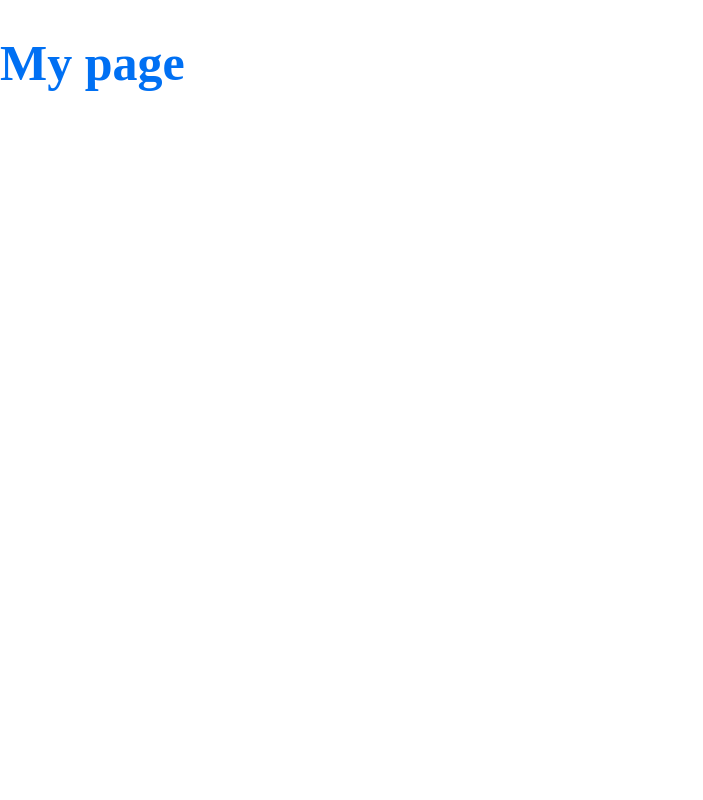
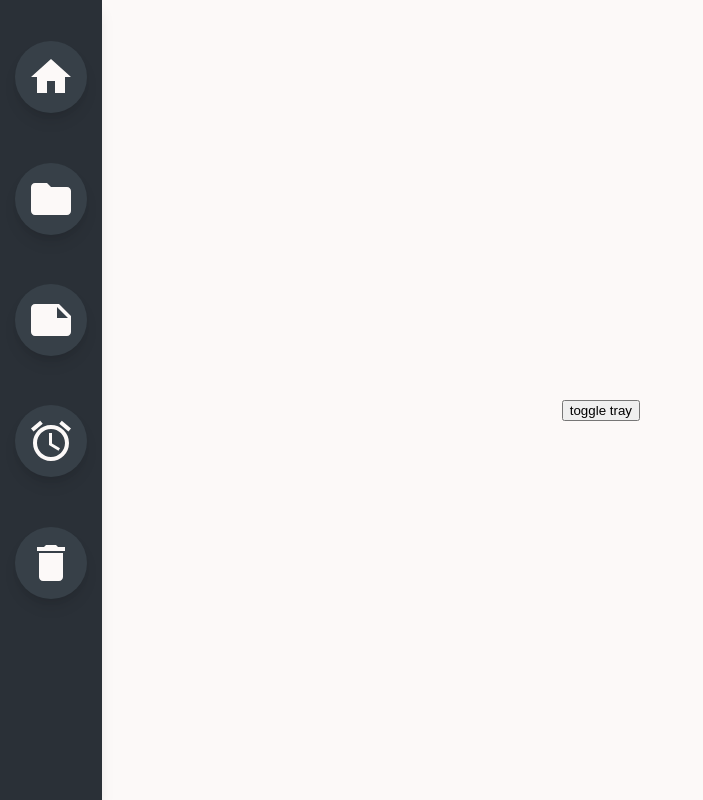
Before and after one commit to j-dsmith/clarity-productivity-app, a Next.js app: page / in a window 1280 px wide. Shown: the whole page, without its empty margins (0-703 px from the left). Built offline with nearby package versions, Linux system fonts and the light colour scheme.

Commit message:
Initial commit: Sidebar styling and tray animation functionality and scaffolding

```diff
--- /dev/null
+++ b/components/sidebar-tray/index.js
@@ -0,0 +1,42 @@
+import { useContext } from 'react';
+import AnimationContext from '../../store/animation-ctx';
+import { useCycle } from 'framer-motion';
+import { StyledTray } from './tray.styles';
+
+const SidebarTray = () => {
+  const animationCtx = useContext(AnimationContext);
+  const { trayOpenState, toggleTrayOpenState } = animationCtx;
+  console.log(animationCtx);
+
+  const variants = {
+    closed: {
+      left: '-17%',
+      transition: {
+        type: 'linear',
+        duration: 0.5,
+        ease: 'easeInOut',
+      },
+    },
+    open: {
+      left: '8%',
+      transition: {
+        type: 'linear',
+        duration: 0.5,
+        ease: 'easeInOut',
+      },
+    },
+  };
+
+  return (
+    <StyledTray variants={variants} initial="closed" animate={trayOpenState}>
+      <button
+        onClick={() => toggleTrayOpenState()}
+        style={{ position: 'fixed', right: '50%', top: '50%' }}
+      >
+        toggle tray
+      </button>
+    </StyledTray>
+  );
+};
+
+export default SidebarTray;
--- /dev/null
+++ b/components/sidebar-tray/tray.styles.js
@@ -0,0 +1,12 @@
+import styled from 'styled-components';
+import { motion } from 'framer-motion';
+
+export const StyledTray = styled(motion.div)`
+  background-color: ${({ theme }) => theme.colors.gray700};
+  width: 17%;
+  height: 100vh;
+  min-height: 100vh;
+  position: relative;
+  z-index: 0;
+  box-shadow: ${({ theme }) => theme.shadow.lg};
+`;
--- /dev/null
+++ b/components/sidebar.js/index.js
@@ -0,0 +1,19 @@
+import { StyledSidebar, SidebarItemList } from './sidebar.styles';
+import SidebarItem from './sidebar-item';
+import { data } from './sidebar-data';
+
+const Sidebar = () => {
+  const renderSidebarItems = () => {
+    return data.map((item) => (
+      <SidebarItem key={item.title} icon={item.icon} color={item.color} />
+    ));
+  };
+
+  return (
+    <StyledSidebar>
+      <SidebarItemList>{renderSidebarItems()}</SidebarItemList>
+    </StyledSidebar>
+  );
+};
+
+export default Sidebar;
--- /dev/null
+++ b/components/sidebar.js/sidebar-data.js
@@ -0,0 +1,33 @@
+import * as MdIcons from 'react-icons/md';
+import { theme } from '../../pages/_app';
+
+const { turquoise, bittersweet, naplesyellow, bluecrayola, lavender } =
+  theme.colors;
+
+export const data = [
+  {
+    title: 'Home',
+    icon: <MdIcons.MdHome />,
+    color: naplesyellow,
+  },
+  {
+    title: 'Projects',
+    icon: <MdIcons.MdFolder />,
+    color: bluecrayola,
+  },
+  {
+    title: 'Decks',
+    icon: <MdIcons.MdNote />,
+    color: lavender,
+  },
+  {
+    title: 'Timer',
+    icon: <MdIcons.MdAlarm />,
+    color: turquoise,
+  },
+  {
+    title: 'Trash',
+    icon: <MdIcons.MdDelete />,
+    color: bittersweet,
+  },
+];
--- /dev/null
+++ b/components/sidebar.js/sidebar-item.js
@@ -0,0 +1,10 @@
+import { StyledIcon } from './sidebar.styles';
+const SidebarItem = ({ icon, color }) => {
+  return (
+    <StyledIcon whileHover="hover" color={color}>
+      {icon}
+    </StyledIcon>
+  );
+};
+
+export default SidebarItem;
--- /dev/null
+++ b/components/sidebar.js/sidebar.styles.js
@@ -0,0 +1,49 @@
+import styled from 'styled-components';
+import { motion } from 'framer-motion';
+
+export const StyledSidebar = styled.nav`
+  height: 100vh;
+  min-height: 100vh;
+  width: 8%;
+  background-color: ${({ theme }) => theme.colors.gray800};
+  box-shadow: ${({ theme }) => theme.shadow.lg};
+  position: fixed;
+  top: 0;
+  left: 0;
+  z-index: 99;
+`;
+
+export const SidebarItemList = styled.ul`
+  margin: 0;
+  padding: 0;
+  height: 80%;
+  width: 100%;
+  display: flex;
+  flex-direction: column;
+  align-items: center;
+  justify-content: space-evenly;
+  list-style: none;
+`;
+
+export const StyledIcon = styled(motion.div)`
+  margin: 0.5rem;
+  padding: 0.75rem;
+  border-radius: 50%;
+  display: grid;
+  place-items: center;
+  color: ${({ theme }) => theme.colors.cultured};
+  background-color: ${({ theme }) => theme.colors.gray700};
+  box-shadow: ${({ theme }) => theme.shadow.lg};
+  cursor: pointer;
+  transition: all 150ms linear;
+
+  &:hover {
+    color: ${({ color }) => color};
+    border-radius: 1.5rem;
+  }
+
+  svg {
+    height: 3rem;
+    width: 3rem;
+  }
+`;
--- a/package.json
+++ b/package.json
@@ -6,9 +6,11 @@
     "start": "next start"
   },
   "dependencies": {
+    "framer-motion": "^5.3.3",
     "next": "latest",
     "react": "^17.0.2",
     "react-dom": "^17.0.2",
+    "react-icons": "^4.3.1",
     "react-is": "^17.0.2",
     "styled-components": "^5.2.3"
   },
--- a/pages/_app.js
+++ b/pages/_app.js
@@ -1,26 +1,56 @@
-import { createGlobalStyle, ThemeProvider } from 'styled-components'
+import { createGlobalStyle, ThemeProvider } from 'styled-components';
+import { AnimationContextProvider } from '../store/animation-ctx';
 
 const GlobalStyle = createGlobalStyle`
-  body {
-    margin: 0;
-    padding: 0;
-    box-sizing: border-box;
-  }
-`
 
-const theme = {
+html,
+body {
+  padding: 0;
+  margin: 0;
+  overflow: hidden;
+  font-family: 'Roboto', Arial, Helvetica, sans-serif;
+  background-color: hsl(20, 33%, 98%);
+}
+
+* {
+  box-sizing: border-box;
+}
+
+`;
+
+export const theme = {
   colors: {
-    primary: '#0070f3',
+    gray100: 'hsl(214, 14%, 77%)',
+    gray200: 'hsl(211, 13%, 59%)',
+    gray300: 'hsl(212, 13%, 48%)',
+    gray400: 'hsl(210, 13%, 42%)',
+    gray500: 'hsl(213, 13%, 36%)',
+    gray600: 'hsl(213, 13%, 31%)',
+    gray700: 'hsl(210, 13%, 25%)',
+    gray800: 'hsl(212, 14%, 19%)',
+    gray900: 'hsl(240, 14%, 1%)',
+    turquoise: 'hsl(176, 56%, 55%)',
+    cultured: 'hsl(20, 33%, 98%)',
+    bittersweet: 'hsl(0, 100%, 71%)',
+    naplesyellow: 'hsl(50, 100%, 71%)',
+    bluecrayola: 'hsl(222, 100%, 61%)',
+    lavender: 'hsl(267, 72%, 82%)',
   },
-}
+  shadow: {
+    md: '0 4px 6px -1px rgba(0, 0, 0, 0.1), 0 2px 4px -1px rgba(0, 0, 0, 0.06)',
+    lg: '0 10px 15px -3px rgba(0, 0, 0, 0.1), 0 4px 6px -2px rgba(0, 0, 0, 0.05)',
+    xl: '0 20px 25px -5px rgba(0, 0, 0, 0.1), 0 10px 10px -5px rgba(0, 0, 0, 0.04)',
+    dbXl: '0 25px 50px -12px rgba(0, 0, 0, 0.25)',
+  },
+};
 
 export default function App({ Component, pageProps }) {
   return (
-    <>
+    <AnimationContextProvider>
       <GlobalStyle />
       <ThemeProvider theme={theme}>
         <Component {...pageProps} />
       </ThemeProvider>
-    </>
-  )
+    </AnimationContextProvider>
+  );
 }
--- a/pages/index.js
+++ b/pages/index.js
@@ -1,10 +1,16 @@
-import styled from 'styled-components'
+import SidebarTray from '../components/sidebar-tray/index.js';
+import Sidebar from '../components/sidebar.js/index.js';
 
-const Title = styled.h1`
-  font-size: 50px;
-  color: ${({ theme }) => theme.colors.primary};
-`
+// const Title = styled.h1`
+//   font-size: 50px;
+//   color: ${({ theme }) => theme.colors.primary};
+// `
 
-export default function Home() {
-  return <Title>My page</Title>
+export default function Dashboard() {
+  return (
+    <>
+      <Sidebar />
+      <SidebarTray />
+    </>
+  );
 }
--- /dev/null
+++ b/store/animation-ctx.js
@@ -0,0 +1,29 @@
+import { createContext } from 'react';
+import { useCycle } from 'framer-motion';
+
+const AnimationContext = createContext({
+  trayOpenState: '',
+  toggleTrayOpenState: function () {},
+});
+
+export const AnimationContextProvider = ({ children }) => {
+  const [trayOpenState, cycleTrayOpenState] = useCycle('closed', 'open');
+
+  function toggleTrayOpenState() {
+    console.log(trayOpenState);
+    cycleTrayOpenState();
+  }
+
+  const context = {
+    trayOpenState,
+    toggleTrayOpenState,
+  };
+
+  return (
+    <AnimationContext.Provider value={context}>
+      {children}
+    </AnimationContext.Provider>
+  );
+};
+
+export default AnimationContext;
```
Also changed, not shown: 1 other file (tests, documents, lock files or other folders).
